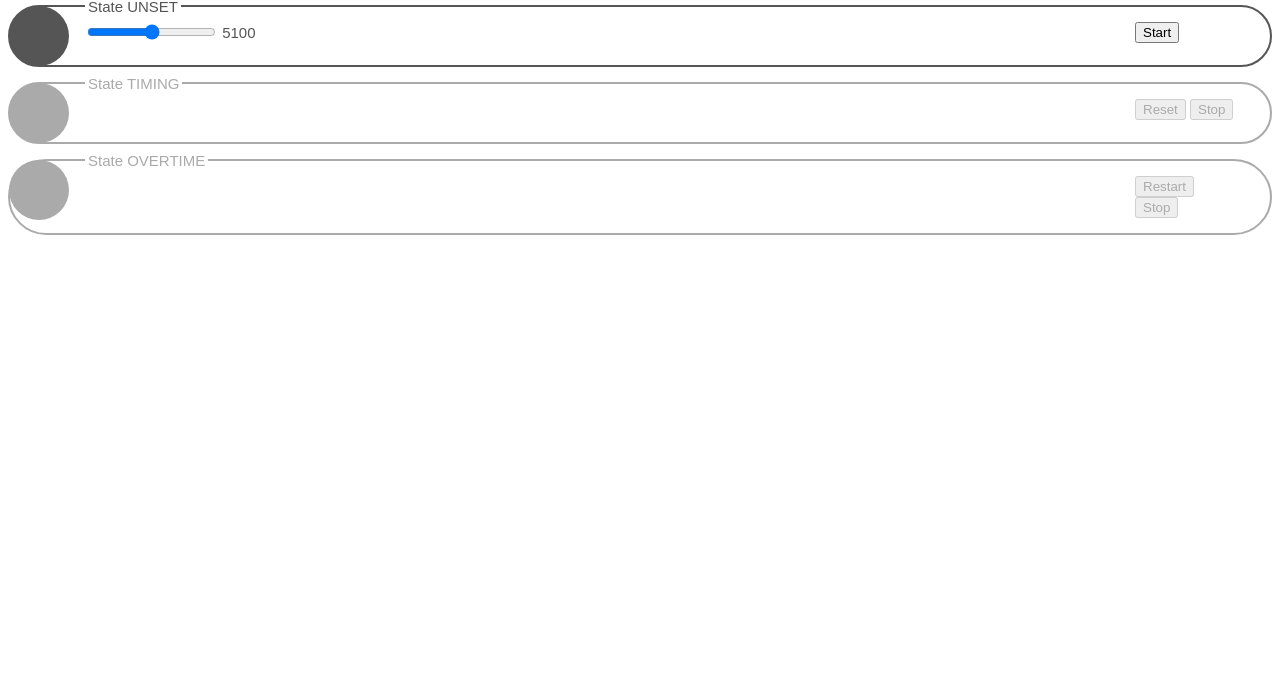
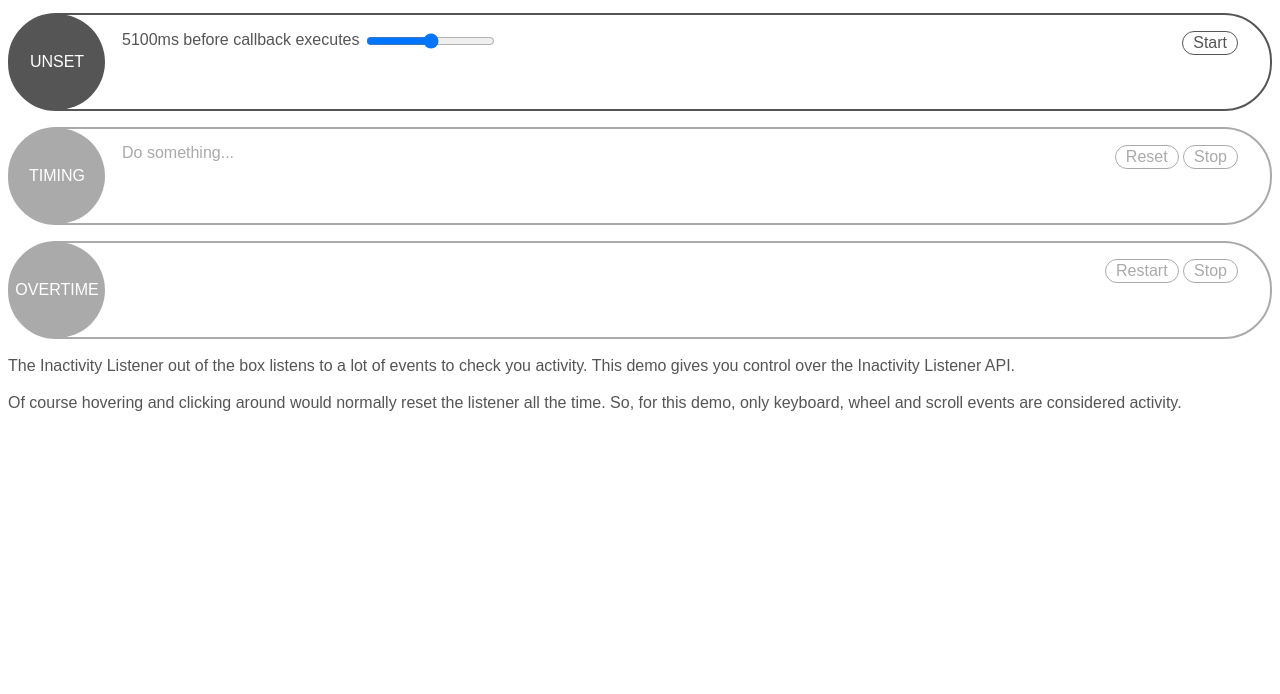
Before and after one commit to ovanderzee/inactivity-listener, a website: page demo/inactivityListener.html in a window 1280 px wide. Shown: the part 106-800 px from the top of the page. Drawn offline with Linux system fonts and the light colour scheme.

Commit message:
cooler demo

```diff
--- a/demo/inactivityListener.css
+++ b/demo/inactivityListener.css
@@ -8,33 +8,56 @@
 body {
     background: white;
     color: #555;
-    font: 15px/1 sans-serif;
+    font: 16px/1 sans-serif;
 }
 
 fieldset {
     border-width: 2px;
     border-style: solid;
-    border-radius: 4em;
+    border-radius: 3em;
     box-sizing: border-box;
-    padding: 1em 2em 1em 5em;
+    padding: 1em 2em 1em 7em;
     position: relative;
-    min-height: calc(4em + 2px);
+    min-height: calc(6em + 2px);
     margin: 1em 0;
     display: flex;
     justify-content: space-between;
+    gap: 1ex;
 }
+
 fieldset[disabled] {
     color: var(--disabled-color) !important;
 }
-fieldset:before {
-    content: '';
+
+input,
+button {
+    font: caption;
+    line-height: 1;
+    vertical-align: middle !important;
+}
+
+fieldset:before,
+fieldset:after {
     position: absolute;
     top: -1px;
     left: -1px;
-    width: 4em;
-    height: 4em;
+    width: 6em;
+    height: 6em;
+}
+
+fieldset:before {
+    content: '';
     background: currentColor;
-    border-radius: 4em;
+    border-radius: 3em;
+}
+
+fieldset:after {
+    content: attr(id);
+    color: white;
+    line-height: 6em;
+    display: block;
+    text-align: center;
+    text-transform: uppercase;
 }
 
 legend {
@@ -57,9 +80,31 @@ legend {
     border-color: currentColor;
 }
 
+output:after {
+    content: 'ms';
+}
+
 .content > * {
-  vertical-align: middle;
+  vertical-align: baseline;
 }
+
 .control {
-    width: 7em;
+    flex: 0 1 auto;
 }
+
+button {
+    padding: 3px 10px;
+    border-radius: 1em;
+    border: 1px solid currentColor;
+    color: inherit;
+    background: white;
+}
+
+fieldset:not([disabled]) button:hover {
+    color: white;
+    background: black;
+}
+
+section {
+    line-height: 1.333;
+}
--- a/demo/inactivityListener.html
+++ b/demo/inactivityListener.html
@@ -14,17 +14,17 @@
 
         <form>
             <fieldset id="unset">
-                <legend>State UNSET</legend>
-                <div class="content">
+                <label class="content">
+                    <output
+                        for="waittime"
+                    ></output>
+                    before callback executes
                     <input
                         id="waittime"
                         type="range"
                         min="100" step="100" max="10000"
                     />
-                    <output
-                        for="waittime"
-                    ></output>
-                </div>
+                </label>
                 <div class="control">
                     <button
                         type="button"
@@ -33,8 +33,8 @@
                 </div>
             </fieldset>
             <fieldset id="timing">
-                <legend>State TIMING</legend>
                 <div class="content">
+                    Do something...
                 </div>
                 <div class="control">
                     <button
@@ -48,7 +48,6 @@
                 </div>
             </fieldset>
             <fieldset id="overtime">
-                <legend>State OVERTIME</legend>
                 <div class="content">
                 </div>
                 <div class="control">
@@ -63,5 +62,16 @@
                 </div>
             </fieldset>
         </form>
+        <section>
+            <p>
+The Inactivity Listener out of the box listens to a lot of events to check you activity.
+This demo gives you control over the Inactivity Listener API.
+            </p>
+            <p>
+Of course hovering and clicking around would normally reset the listener all the time.
+So, for this demo, only keyboard, wheel and scroll events are considered activity.
+            </p>
+
+        </section>
     </body>
 </html>
--- a/demo/inactivityListener.js
+++ b/demo/inactivityListener.js
@@ -1,13 +1,21 @@
+const demoEvents = [
+    'keydown',
+    'keyup',
+    'scroll',
+    'wheel',
+]
+
 window.onload = function () {
     const timer = document.querySelector('span#timer')
     const form = document.querySelector('form')
 
     const waittime = document.querySelector('input#waittime')
     const waittimeout = document.querySelector('output[for="waittime"]')
-    waittime.addEventListener('input', function(event) {
-        waittimeout.textContent = this.value
-    })
-    waittimeout.textContent = waittime.value
+    const showWaitTime = function () {
+        waittimeout.textContent = waittime.value
+    }
+    waittime.addEventListener('input', showWaitTime)
+    showWaitTime()
 
     const unset = document.querySelector('fieldset#unset')
     const timing = document.querySelector('fieldset#timing')
@@ -17,9 +25,14 @@ window.onload = function () {
     unset.disabled = false;
     timing.disabled = true;
     overtime.disabled = true;
+    let demoTimeoutId;
+
+    const showLapse = function() {
+        timer.textContent = inactivityListener.lapse
+    }
+
     demoCallback = function () {
-        timer.textContent = inactivityListener.lapse
-        form.className = 'timimg'
+        form.className = 'overtime'
         unset.disabled = true;
         timing.disabled = true;
         overtime.disabled = false;
@@ -27,33 +40,39 @@ window.onload = function () {
 
     const start = document.querySelector('button#start')
     start.addEventListener('click', function(event) {
-        inactivityListener.start(waittime.value, demoCallback)
-        timer.textContent = inactivityListener.lapse
+        inactivityListener.start(waittime.value, demoCallback, demoEvents)
+        demoTimeoutId = setInterval(showLapse, 321)
         form.className = 'timimg'
         unset.disabled = true;
         timing.disabled = false;
         overtime.disabled = true;
     })
+
     const reset = document.querySelector('button#reset')
     reset.addEventListener('click', function(event) {
+        clearInterval(demoTimeoutId);
         inactivityListener.reset()
-        timer.textContent = inactivityListener.lapse
+        demoTimeoutId = setInterval(showLapse, 321)
         form.className = 'timimg'
         unset.disabled = true;
         timing.disabled = false;
         overtime.disabled = true;
     })
+
     const restart = document.querySelector('button#restart')
     restart.addEventListener('click', function(event) {
+        clearInterval(demoTimeoutId);
         inactivityListener.restart()
-        timer.textContent = inactivityListener.lapse
+        demoTimeoutId = setInterval(showLapse, 321)
         form.className = 'timimg'
         unset.disabled = true;
         timing.disabled = false;
         overtime.disabled = true;
     })
+
     const stop = document.querySelectorAll('button#stop')
     const stopHandler = function(event) {
+        clearInterval(demoTimeoutId);
         inactivityListener.stop()
         timer.textContent = inactivityListener.lapse
         form.className = 'unset'
```
